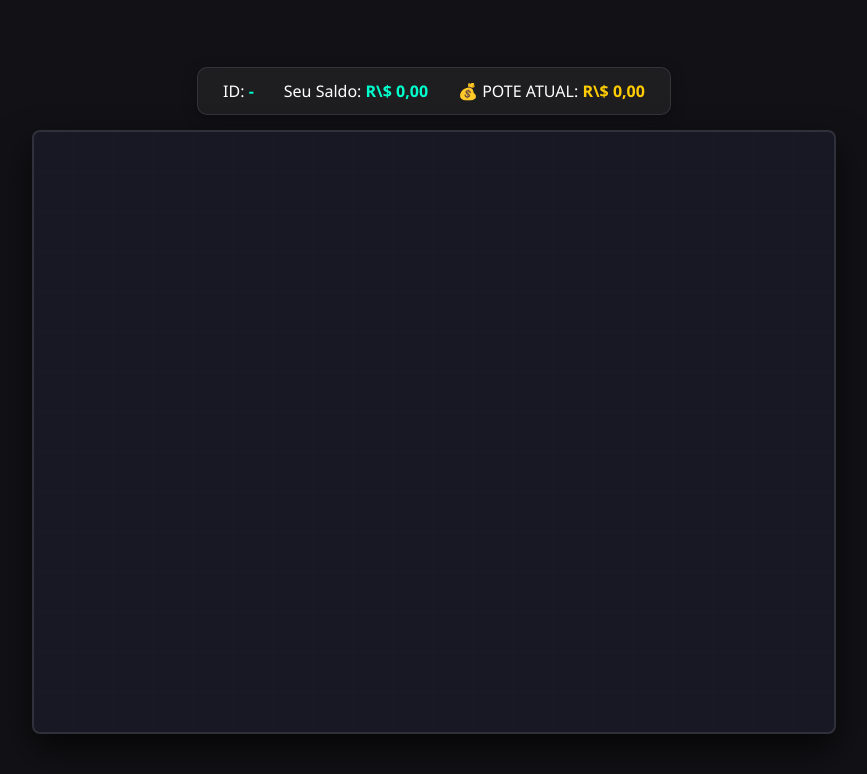
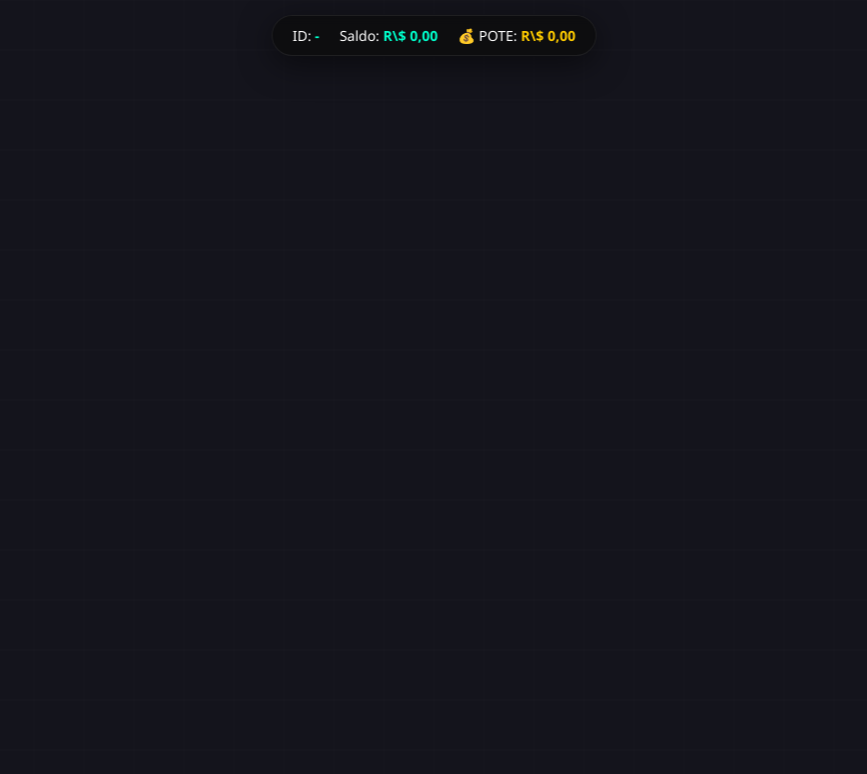
Before and after one commit to tacadaonline/papper.pix, a website: page index.html in a window 1280 px wide. Shown: the whole page, without its empty margins (206-1073 px from the left). Drawn offline with Linux system fonts and the light colour scheme.

Commit message:
Update index.html

```diff
--- a/index.html
+++ b/index.html
@@ -3,36 +3,38 @@
 <html lang="pt-BR">
 <head>
     <meta charset="UTF-8">
-    <title>Paper.io Real-Time Bet Prototype</title>
+    <meta name="viewport" content="width=device-width, initial-scale=1.0, maximum-scale=1.0, user-scalable=no">
+    <title>Paper.io Real-Time Prototype</title>
     <style>
         body {
             margin: 0;
-            background-color: #121216;
+            background-color: #0c0c0e;
             color: #fff;
-            font-family: 'Segoe UI', Tahoma, Geneva, Verdana, sans-serif;
-            display: flex;
-            flex-direction: column;
-            align-items: center;
-            justify-content: center;
-            height: 100vh;
+            font-family: 'Segoe UI', system-ui, -apple-system, sans-serif;
             overflow: hidden;
+            touch-action: none; /* Impede zoom e rolagem nativa no celular */
         }
         #painel {
+            position: fixed;
+            top: 15px;
+            left: 50%;
+            transform: translateX(-50%);
             display: flex;
-            gap: 30px;
-            margin-bottom: 15px;
-            font-size: 16px;
-            background: rgba(255, 255, 255, 0.05);
-            padding: 12px 25px;
-            border-radius: 10px;
-            box-shadow: 0 4px 15px rgba(0,0,0,0.3);
-            border: 1px solid rgba(255, 255, 255, 0.1);
+            gap: 20px;
+            font-size: 14px;
+            background: rgba(12, 12, 14, 0.85);
+            padding: 10px 20px;
+            border-radius: 50px;
+            box-shadow: 0 8px 32px rgba(0,0,0,0.5);
+            border: 1px solid rgba(255, 255, 255, 0.08);
+            z-index: 10;
+            white-space: nowrap;
+            backdrop-filter: blur(5px);
         }
         canvas {
-            border: 2px solid rgba(255, 255, 255, 0.1);
-            background-color: #181824;
-            box-shadow: 0px 15px 35px rgba(0, 0, 0, 0.7);
-            border-radius: 8px;
+            display: block;
+            width: 100vw;
+            height: 100vh;
         }
         .destaque { color: #00ffcc; font-weight: bold; }
         .pote { color: #ffcc00; font-weight: bold; }
@@ -42,15 +44,23 @@
 
     <div id="painel">
         <div>ID: <span id="meuId" class="destaque">-</span></div>
-        <div>Seu Saldo: <span id="saldo" class="destaque">R\$ 0,00</span></div>
-        <div>💰 POTE ATUAL: <span id="pote" class="pote">R\$ 0,00</span></div>
+        <div>Saldo: <span id="saldo" class="destaque">R\$ 0,00</span></div>
+        <div>💰 POTE: <span id="pote" class="pote">R\$ 0,00</span></div>
     </div>
 
-    <canvas id="gameCanvas" width="800" height="600"></canvas>
+    <canvas id="gameCanvas"></canvas>
 
     <script>
         const canvas = document.getElementById('gameCanvas');
         const ctx = canvas.getContext('2d');
+
+        // Ajusta o tamanho do canvas dinamicamente para tela cheia
+        function redimensionarCanvas() {
+            canvas.width = window.innerWidth;
+            canvas.height = window.innerHeight;
+        }
+        window.addEventListener('resize', redimensionarCanvas);
+        redimensionarCanvas();
 
         const local = window.location.hostname === 'localhost' || window.location.hostname === '127.0.0.1';
         const wsUrl = local
@@ -60,44 +70,38 @@
         const ws = new WebSocket(wsUrl);
 
         let meuId = null;
-        let servidoresDados = { players: {}, pot: 0 };
-        let renderDados = { players: {} }; // Guarda posições interpoladas (suaves)
+        let servidoresDados = { players: {}, pot: 0, mapSize: 3000 };
+        let renderDados = { players: {} };
 
         ws.onmessage = (event) => {
             const data = JSON.parse(event.data);
-
             if (data.type === 'init') {
                 meuId = data.id;
                 document.getElementById('meuId').innerText = meuId;
                 document.getElementById('saldo').innerText = `R$ ${data.balance.toFixed(2)}`;
             }
-
             if (data.type === 'update') {
                 servidoresDados = data.gameState;
                 document.getElementById('pote').innerText = `R$ ${servidoresDados.pot.toFixed(2)}`;
             }
         };
 
-        // LOOP DE RENDERIZAÇÃO PROFISSIONAL (60 FPS)
         function gameLoop() {
-            // Atualiza posições visuais suavizadas (Interpolação)
             Object.keys(servidoresDados.players).forEach(id => {
                 const sPlayer = servidoresDados.players[id];
-
                 if (!renderDados.players[id]) {
                     renderDados.players[id] = { ...sPlayer };
                 } else {
                     const rPlayer = renderDados.players[id];
-                    // Move o elemento visual 20% mais perto da posição real do servidor a cada frame
-                    rPlayer.x += (sPlayer.x - rPlayer.x) * 0.22;
-                    rPlayer.y += (sPlayer.y - rPlayer.y) * 0.22;
+                    // Interpolação suave de movimento
+                    rPlayer.x += (sPlayer.x - rPlayer.x) * 0.25;
+                    rPlayer.y += (sPlayer.y - rPlayer.y) * 0.25;
                     rPlayer.color = sPlayer.color;
                     rPlayer.trail = sPlayer.trail;
                     rPlayer.alive = sPlayer.alive;
                 }
             });
 
-            // Limpa dados de quem desconectou
             Object.keys(renderDados.players).forEach(id => {
                 if (!servidoresDados.players[id]) delete renderDados.players[id];
             });
@@ -109,28 +113,56 @@
         function desenharJogo() {
             ctx.clearRect(0, 0, canvas.width, canvas.height);
 
-            // Desenha uma grade de fundo sutil para dar noção de movimento
+            // Encontra o seu jogador para centralizar a câmera nele
+            const meuJogador = renderDados.players[meuId];
+
+            // Posição padrão caso o jogador ainda não tenha carregado
+            let camX = servidoresDados.mapSize / 2 - canvas.width / 2;
+            let camY = servidoresDados.mapSize / 2 - canvas.height / 2;
+
+            if (meuJogador) {
+                // Centraliza a câmera no quadrado do jogador
+                camX = meuJogador.x - canvas.width / 2;
+                camY = meuJogador.y - canvas.height / 2;
+            }
+
+            ctx.save();
+            // Move todo o contexto do Canvas na direção oposta da câmera
+            ctx.translate(-camX, -camY);
+
+            const MAP_SIZE = servidoresDados.mapSize || 3000;
+
+            // 1. Desenha o fundo do mapa gigante
+            ctx.fillStyle = '#14141c';
+            ctx.fillRect(0, 0, MAP_SIZE, MAP_SIZE);
+
+            // 2. Linhas de grade (Apenas dentro do mapa gigante)
             ctx.strokeStyle = "rgba(255, 255, 255, 0.02)";
             ctx.lineWidth = 1;
-            for (let x = 0; x < canvas.width; x += 40) {
-                ctx.beginPath(); ctx.moveTo(x, 0); ctx.lineTo(x, canvas.height); ctx.stroke();
+            for (let x = 0; x <= MAP_SIZE; x += 50) {
+                ctx.beginPath(); ctx.moveTo(x, 0); ctx.lineTo(x, MAP_SIZE); ctx.stroke();
             }
-            for (let y = 0; y < canvas.height; y += 40) {
-                ctx.beginPath(); ctx.moveTo(0, y); ctx.lineTo(canvas.width, y); ctx.stroke();
+            for (let y = 0; y <= MAP_SIZE; y += 50) {
+                ctx.beginPath(); ctx.moveTo(0, y); ctx.lineTo(MAP_SIZE, y); ctx.stroke();
             }
 
-            // Desenha os jogadores suavizados
+            // 3. Bordas perigosas do mapa (Fim do mundo)
+            ctx.strokeStyle = '#ff3344';
+            ctx.lineWidth = 5;
+            ctx.strokeRect(0, 0, MAP_SIZE, MAP_SIZE);
+
+            // 4. Desenha as trilhas e os jogadores
             Object.values(renderDados.players).forEach(player => {
                 if (!player.alive) return;
 
-                // 1. Desenha a trilha neon com efeito de brilho
-                if (player.trail.length > 0) {
+                // Desenha a Trilha com Brilho Neon
+                if (player.trail.length > 1) {
                     ctx.beginPath();
                     ctx.strokeStyle = player.color;
-                    ctx.lineWidth = 8;
+                    ctx.lineWidth = 12;
                     ctx.lineCap = "round";
                     ctx.lineJoin = "round";
-                    ctx.shadowBlur = 10;
+                    ctx.shadowBlur = 8;
                     ctx.shadowColor = player.color;
 
                     player.trail.forEach((ponto, index) => {
@@ -138,30 +170,31 @@
                         else ctx.lineTo(ponto.x, ponto.y);
                     });
                     ctx.stroke();
-                    ctx.shadowBlur = 0; // Reseta o blur para o resto
+                    ctx.shadowBlur = 0;
                 }
 
-                // 2. Desenha o quadrado principal
+                // Desenha a Cabeça (Quadrado do Jogador)
                 ctx.fillStyle = player.color;
                 ctx.beginPath();
-                ctx.roundRect(player.x - 10, player.y - 10, 20, 20, 4); // Quadrado levemente arredondado
+                ctx.roundRect(player.x - 14, player.y - 14, 28, 28, 6);
                 ctx.fill();
 
-                // Destaca o seu próprio personagem com uma borda neon branca
                 if (player.id === meuId) {
                     ctx.strokeStyle = '#ffffff';
                     ctx.lineWidth = 3;
-                    ctx.shadowBlur = 12;
+                    ctx.shadowBlur = 15;
                     ctx.shadowColor = '#ffffff';
                     ctx.beginPath();
-                    ctx.roundRect(player.x - 12, player.y - 12, 24, 24, 6);
+                    ctx.roundRect(player.x - 16, player.y - 16, 32, 32, 8);
                     ctx.stroke();
                     ctx.shadowBlur = 0;
                 }
             });
+
+            ctx.restore(); // Restaura para manter o painel fixo no topo da tela
         }
 
-        // Captura comandos de movimento instantâneos
+        // CONTROLE DO TECLADO (PC)
         window.addEventListener('keydown', (e) => {
             let dx = 0, dy = 0;
             if (e.key === 'ArrowUp' || e.key === 'w')    { dx = 0;  dy = -1; }
@@ -169,12 +202,39 @@
             if (e.key === 'ArrowLeft' || e.key === 'a')  { dx = -1; dy = 0;  }
             if (e.key === 'ArrowRight' || e.key === 'd') { dx = 1;  dy = 0;  }
 
-            if (dx !== 0 || dy !== 0) {
+            if (dx !== 0 || dy !== 0) EnviarMovimento(dx, dy);
+        });
+
+        // CONTROLE POR TOQUE/DESLIZAR (CELULAR)
+        let touchStartX = 0;
+        let touchStartY = 0;
+        window.addEventListener('touchstart', (e) => {
+            touchStartX = e.touches[0].clientX;
+            touchStartY = e.touches[0].clientY;
+        }, { passive: true });
+
+        window.addEventListener('touchend', (e) => {
+            const diffX = e.changedTouches[0].clientX - touchStartX;
+            const diffY = e.changedTouches[0].clientY - touchStartY;
+
+            // Verifica se o movimento foi longo o suficiente para contar como deslize
+            if (Math.abs(diffX) > 30 || Math.abs(diffY) > 30) {
+                if (Math.abs(diffX) > Math.abs(diffY)) {
+                    // Movimento Horizontal
+                    EnviarMovimento(diffX > 0 ? 1 : -1, 0);
+                } else {
+                    // Movimento Vertical
+                    EnviarMovimento(0, diffY > 0 ? 1 : -1);
+                }
+            }
+        }, { passive: true });
+
+        function EnviarMovimento(dx, dy) {
+            if (ws.readyState === WebSocket.OPEN) {
                 ws.send(JSON.stringify({ type: 'move', dx, dy }));
             }
-        });
+        }
 
-        // Inicializa o motor visual do navegador
         requestAnimationFrame(gameLoop);
     </script>
 </body>
```
